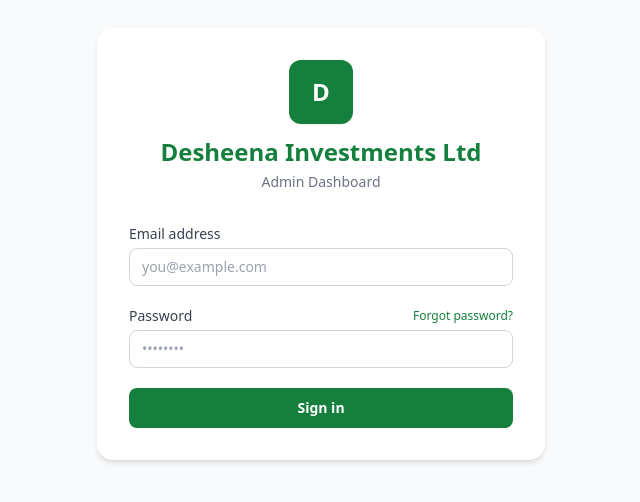
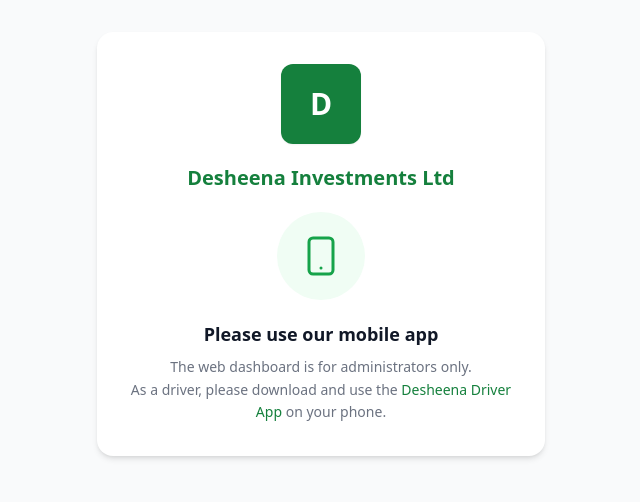
Before and after one commit to kitmmyboy/Desheena-Investments-Ltd, a React (Vite) app in the folder dashboard/: page /driver-redirect in a window 1280 px wide. Before the commit this address led to /login. Shown: the part 156-658 px from the top of the page, without its empty margins (319-959 px from the left). Built offline with nearby package versions, Linux system fonts and the light colour scheme; no server answers; the database is empty.

Commit message:
Login flow for drivers:
Driver enters correct credentials → signIn succeeds
Immediately check the session role — if Driver, call signOut() right away
Show the DriverBlockedScreen in place of the login form — they never reach the dashboard

```diff
--- a/dashboard/src/App.tsx
+++ b/dashboard/src/App.tsx
@@ -7,6 +7,7 @@
 import ProtectedRoute from './features/auth/ProtectedRoute'
 import DashboardLayout from './components/DashboardLayout'
 import { CsvImportPage } from './features/clients'
+import DriverRedirectPage from './features/auth/DriverRedirectPage'
 
 // ---------------------------------------------------------------------------
 // Lazy-loaded heavy components (maps + charts)
@@ -141,6 +142,7 @@
           <Route path="/login" element={<LoginPage />} />
           <Route path="/forgot-password" element={<ForgotPasswordPage />} />
           <Route path="/reset-password" element={<ResetPasswordPage />} />
+          <Route path="/driver-redirect" element={<DriverRedirectPage />} />
 
           {/* Root redirect */}
           <Route path="/" element={<Navigate to="/dashboard" replace />} />
--- /dev/null
+++ b/dashboard/src/features/auth/DriverRedirectPage.tsx
@@ -0,0 +1,88 @@
+import { useEffect, useState } from 'react'
+import { useQuery } from '@tanstack/react-query'
+import { supabase } from '../../lib/supabase'
+
+function useBranding() {
+  return useQuery({
+    queryKey: ['login_branding'],
+    queryFn: async () => {
+      const { data } = await supabase
+        .from('system_settings')
+        .select('key, value')
+        .in('key', ['app_title', 'app_logo_url'])
+      const map: Record<string, string> = {}
+      ;(data ?? []).forEach((row: { key: string; value: string }) => { map[row.key] = row.value })
+      return { title: map['app_title'] || 'Desheena Investments Ltd', logoUrl: map['app_logo_url'] || '' }
+    },
+    staleTime: 5 * 60 * 1000,
+  })
+}
+
+export default function DriverRedirectPage() {
+  const { data: branding } = useBranding()
+  const [signingOut, setSigningOut] = useState(false)
+
+  // Sign the driver out automatically on mount
+  useEffect(() => {
+    setSigningOut(true)
+    supabase.auth.signOut().finally(() => setSigningOut(false))
+  }, [])
+
+  const logoUrl = branding?.logoUrl ?? ''
+  const title = branding?.title ?? 'Desheena Investments Ltd'
+
+  return (
+    <div className="min-h-screen bg-gray-50 flex items-center justify-center px-4">
+      <div className="w-full max-w-md bg-white rounded-2xl shadow-md p-8 text-center flex flex-col items-center gap-5">
+        {/* Logo */}
+        {logoUrl ? (
+          <img
+            src={logoUrl}
+            alt="Logo"
+            className="h-20 w-20 rounded-xl object-contain border border-gray-100 shadow-sm"
+            onError={(e) => { (e.target as HTMLImageElement).style.display = 'none' }}
+          />
+        ) : (
+          <div className="h-20 w-20 rounded-xl bg-green-700 flex items-center justify-center shadow-sm">
+            <span className="text-white font-bold text-3xl">D</span>
+          </div>
+        )}
+
+        <h1 className="text-xl font-bold text-green-700">{title}</h1>
+
+        {/* Phone icon */}
+        <div className="bg-green-50 rounded-full p-5">
+          <svg
+            xmlns="http://www.w3.org/2000/svg"
+            className="h-12 w-12 text-green-600"
+            fill="none"
+            viewBox="0 0 24 24"
+            stroke="currentColor"
+            strokeWidth={1.5}
+            aria-hidden="true"
+          >
+            <path
+              strokeLinecap="round"
+              strokeLinejoin="round"
+              d="M12 18h.01M8 21h8a2 2 0 002-2V5a2 2 0 00-2-2H8a2 2 0 00-2 2v14a2 2 0 002 2z"
+            />
+          </svg>
+        </div>
+
+        <div className="space-y-2">
+          <h2 className="text-lg font-semibold text-gray-900">Please use our mobile app</h2>
+          <p className="text-sm text-gray-500 leading-relaxed">
+            The web dashboard is for administrators only.
+            <br />
+            As a driver, please download and use the{' '}
+            <span className="font-medium text-green-700">Desheena Driver App</span> on your phone.
+          </p>
+        </div>
+
+        {signingOut && (
+          <p className="text-xs text-gray-400">Signing you out…</p>
+        )}
+      </div>
+    </div>
+  )
+}
--- a/dashboard/src/features/auth/LoginPage.tsx
+++ b/dashboard/src/features/auth/LoginPage.tsx
@@ -20,6 +20,58 @@
   })
 }
 
+// ---------------------------------------------------------------------------
+// Driver blocked screen
+// ---------------------------------------------------------------------------
+
+function DriverBlockedScreen({ logoUrl, title }: { logoUrl: string; title: string }) {
+  const { signOut } = useAuth()
+  return (
+    <div className="min-h-screen bg-gray-50 flex items-center justify-center px-4">
+      <div className="w-full max-w-md bg-white rounded-2xl shadow-md p-8 text-center flex flex-col items-center gap-5">
+        {logoUrl ? (
+          <img
+            src={logoUrl}
+            alt="Logo"
+            className="h-20 w-20 rounded-xl object-contain border border-gray-100 shadow-sm"
+            onError={(e) => { (e.target as HTMLImageElement).style.display = 'none' }}
+          />
+        ) : (
+          <div className="h-20 w-20 rounded-xl bg-green-700 flex items-center justify-center shadow-sm">
+            <span className="text-white font-bold text-3xl">D</span>
+          </div>
+        )}
+
+        <div>
+          <h1 className="text-xl font-bold text-green-700">{title}</h1>
+        </div>
+
+        {/* Phone icon */}
+        <div className="bg-green-50 rounded-full p-5">
+          <svg xmlns="http://www.w3.org/2000/svg" className="h-12 w-12 text-green-600" fill="none" viewBox="0 0 24 24" stroke="currentColor" strokeWidth={1.5}>
+            <path strokeLinecap="round" strokeLinejoin="round" d="M12 18h.01M8 21h8a2 2 0 002-2V5a2 2 0 00-2-2H8a2 2 0 00-2 2v14a2 2 0 002 2z" />
+          </svg>
+        </div>
+
+        <div className="space-y-2">
+          <h2 className="text-lg font-semibold text-gray-900">Please use our mobile app</h2>
+          <p className="text-sm text-gray-500 leading-relaxed">
+            The web dashboard is for administrators only.<br />
+            As a driver, please download and use the <span className="font-medium text-green-700">Desheena Driver App</span> on your phone.
+          </p>
+        </div>
+
+        <button
+          onClick={() => signOut()}
+          className="mt-2 text-sm text-gray-500 hover:text-gray-700 underline focus:outline-none"
+        >
+          Sign out
+        </button>
+      </div>
+    </div>
+  )
+}
+
 export default function LoginPage() {
   const { signIn } = useAuth()
   const navigate = useNavigate()
@@ -29,6 +81,7 @@
   const [password, setPassword] = useState('')
   const [error, setError] = useState<string | null>(null)
   const [loading, setLoading] = useState(false)
+  const [driverBlocked, setDriverBlocked] = useState(false)
 
   const handleSubmit = async (e: FormEvent) => {
     e.preventDefault()
@@ -36,6 +89,18 @@
     setLoading(true)
     try {
       await signIn(email, password)
+
+      // Check the role from the session — don't trust client state yet
+      const { data: { session } } = await supabase.auth.getSession()
+      const role = session?.user?.user_metadata?.role
+
+      if (role === 'Driver') {
+        // Sign them back out immediately — drivers must use the mobile app
+        await supabase.auth.signOut()
+        setDriverBlocked(true)
+        return
+      }
+
       navigate('/dashboard')
     } catch (err: unknown) {
       const message = err instanceof Error ? err.message : 'Login failed. Please try again.'
@@ -43,6 +108,16 @@
     } finally {
       setLoading(false)
     }
+  }
+
+  // Show the driver-blocked screen after credentials are verified
+  if (driverBlocked) {
+    return (
+      <DriverBlockedScreen
+        logoUrl={branding?.logoUrl ?? ''}
+        title={branding?.title ?? 'Desheena Investments Ltd'}
+      />
+    )
   }
 
   return (
--- a/dashboard/src/features/auth/ProtectedRoute.tsx
+++ b/dashboard/src/features/auth/ProtectedRoute.tsx
@@ -25,6 +25,11 @@
     return <Navigate to="/login" replace />
   }
 
+  // Drivers are never allowed on the web dashboard — they must use the mobile app
+  if (role === 'Driver') {
+    return <Navigate to="/driver-redirect" replace />
+  }
+
   // Role check: if allowedRoles is specified and non-empty, enforce it
   if (allowedRoles && allowedRoles.length > 0) {
     if (!role || !allowedRoles.includes(role)) {
```
